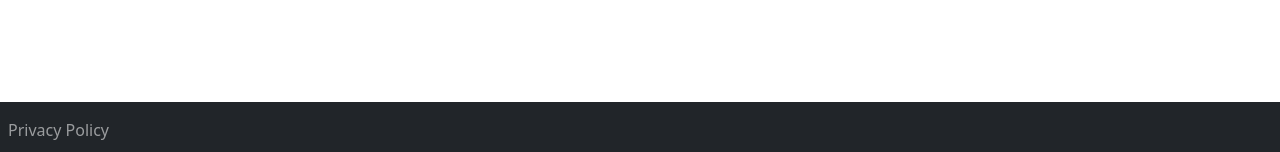
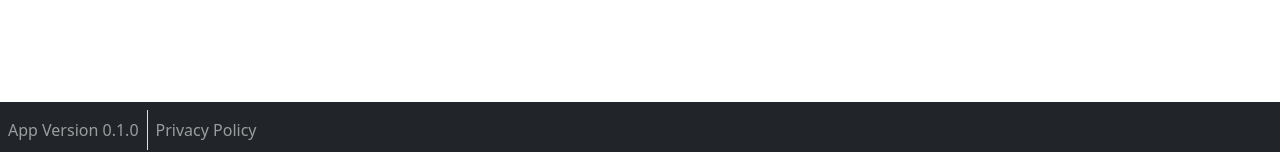
Before and after one commit to michael-genson/Unified-Shopping-List, a FastAPI app: page /app in a window 1280 px wide. Shown: the part 648-800 px from the top of the page. Run offline with FastAPI, Linux system fonts and the light colour scheme; parts of the project's set-up code (start-up, migrations or seed data) failed here and were passed over.

Commit message:
added app version to footer

```diff
--- a/AppLambda/src/static/templates/_base.html
+++ b/AppLambda/src/static/templates/_base.html
@@ -88,8 +88,9 @@
     {% endblock %}
     </div>
     <!-- Footer -->
-    <footer class="fixed-bottom ">
+    <footer class="fixed-bottom">
       <nav class="navbar navbar-expand-lg navbar-dark bg-dark">
+        <span class="navbar-text px-2 border-end">App Version 0.1.0</span>
         <ul class="navbar-nav me-auto">
           <li class="nav-item">
             <a class='{{ "nav-link active" if active_page == "privacy_policy" else "nav-link" }}' href='{{ url_for("privacy_policy") }}'>Privacy Policy</a>
```
